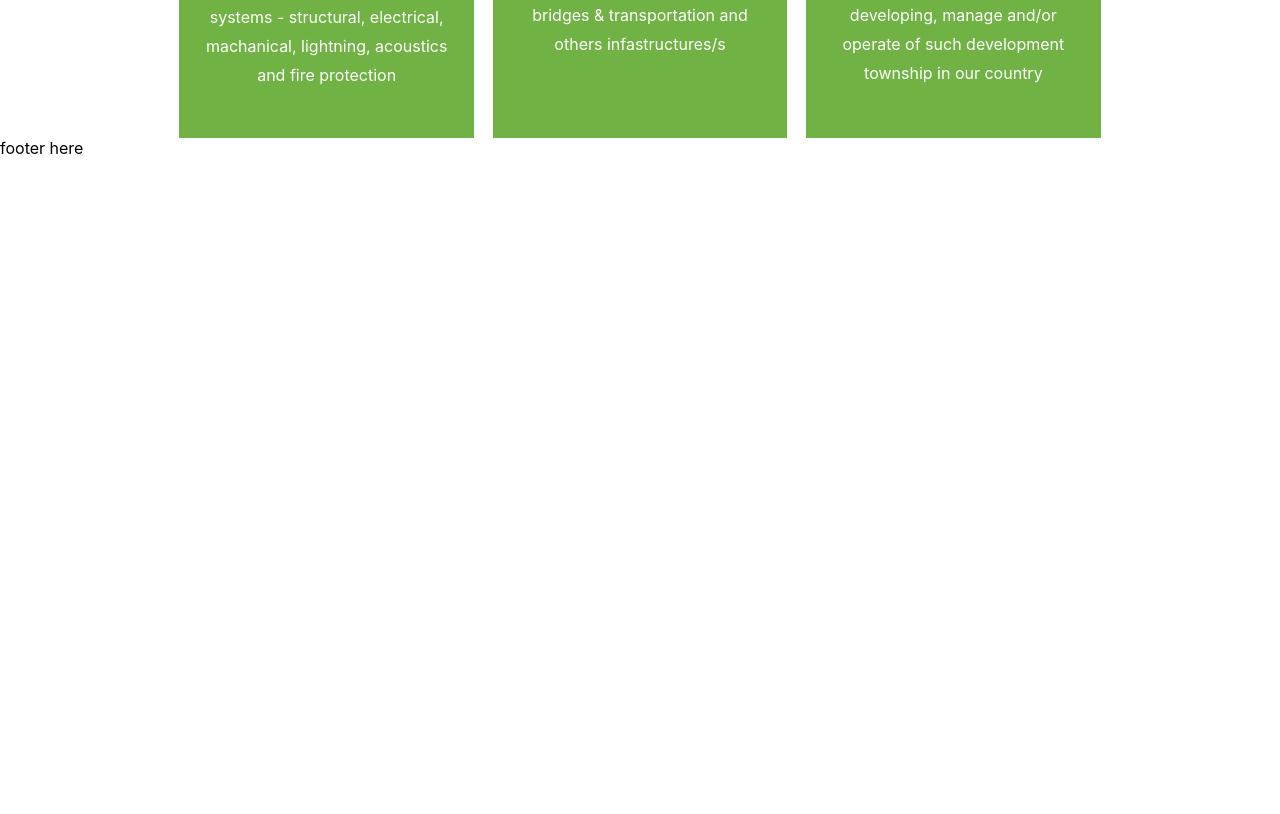
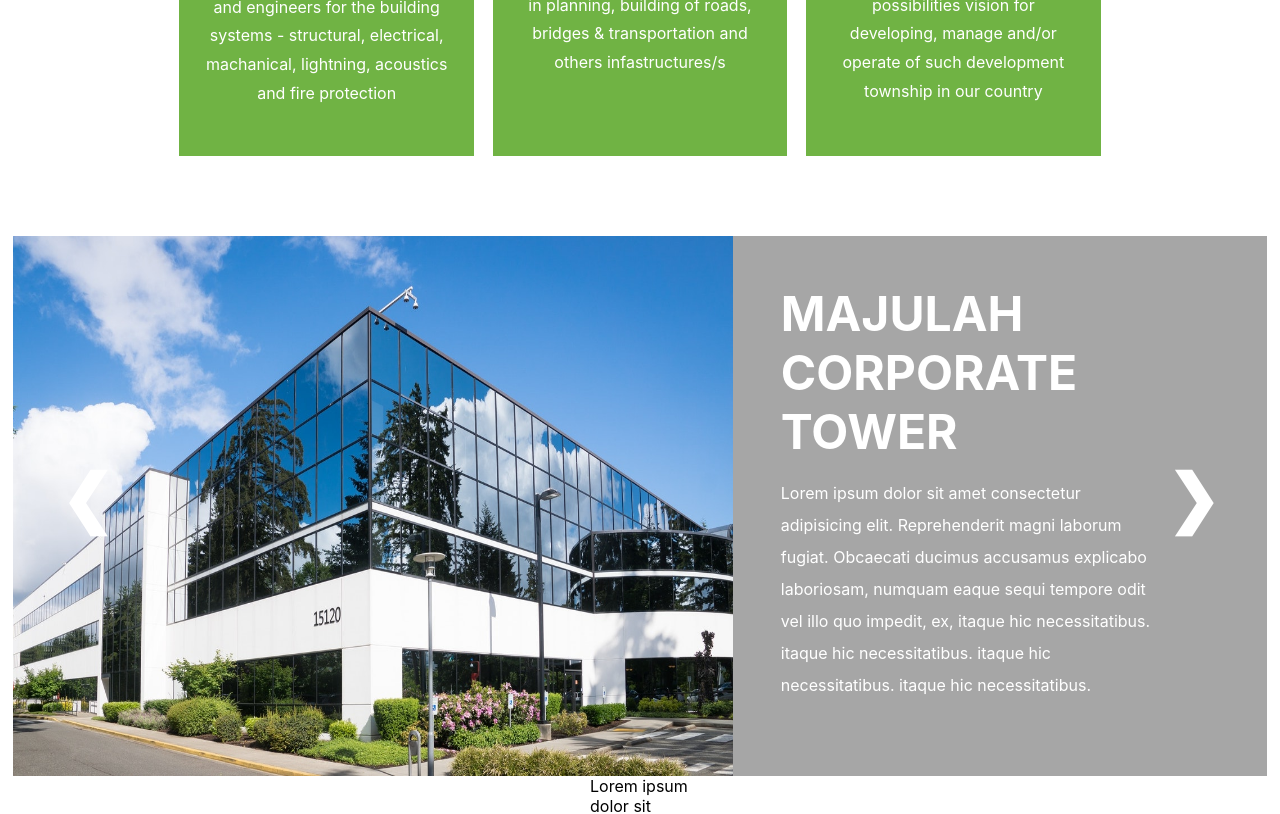
Before and after one commit to AngheloAmir/amir-company-test-1, a Next.js app: page / in a window 1280 px wide. Shown: the part 1240-2054 px from the top of the page. Before the commit the page ends 1398 px from the top, so only its background shows below. Built offline with nearby package versions, Linux system fonts and the light colour scheme.

Commit message:
0.8 carousel completed

```diff
--- a/appdata/home.json
+++ b/appdata/home.json
@@ -5,6 +5,7 @@
         "paragraph": "BMDC is a New Born as one of the Private Organization that help Psur Significant Progress outside Metro Iloilo. Its Flagship Township Development Project in the Municipality of Sta. Barbara of Metro Iloilo to Growth and Attract Business Investors, Ecotourism, Commercial, Industrial, Humanitarian Projects to Rise",
         "btntext": "Learn More"
     },
+
     "cards": {
         "title": "SERVICES",
         "items": [
@@ -24,6 +25,21 @@
                 "text"    :"We are committed to our missions and seeing all possibilities vision for developing, manage and/or operate of such development township in our country"
             }
         ]
+    },
+
+    "slideshow": {
+        "slides": [
+            {
+                "image": "/assets/corporate.jpg",
+                "title": "MAJULAH CORPORATE TOWER",
+                "text": "Lorem ipsum dolor sit amet consectetur adipisicing elit. Reprehenderit magni laborum fugiat. Obcaecati ducimus accusamus explicabo laboriosam, numquam eaque sequi tempore odit vel illo quo impedit, ex, itaque hic necessitatibus.  itaque hic necessitatibus. itaque hic necessitatibus. itaque hic necessitatibus."
+            },
+            {
+                "image": "/assets/estate.jpg",
+                "title": "BREVAS MAJULAH ESTATES",
+                "text": "Lorem ipsum dolor sit amet consectetur adipisicing elit. Reprehenderit magni laborum fugiat. Obcaecati ducimus accusamus explicabo laboriosam, numquam eaque sequi tempore odit vel illo quo impedit, ex, itaque hic necessitatibus.  itaque hic necessitatibus. itaque hic necessitatibus. itaque hic necessitatibus."
+            }
+        ]
     }
 
 }
--- a/components/cardssimple/index.tsx
+++ b/components/cardssimple/index.tsx
@@ -6,12 +6,24 @@ import styles from './cardssimple.module.scss';
   A simple list of cards that has green background.
   @example
   <CardsSimple
-
+    title="SERVICES"
+    items={[
+      {
+          "image"   : "/assets/1.png",
+          "title"   :"Card title",
+          "text"    :"Card text"
+      },
+      {
+          "image"   : "/assets/2.png",
+          "title"   :"Card title",
+          "text"    :"Card text"
+      }]
+    }
   />
  */
 export default function CardsSimple(props :CardsSimpleInterface) {
     return (
-      <div className={styles.cardsContainer}>
+      <section className={styles.cardsContainer} aria-label="cards">
         <h1> { props.title }</h1>
         <div className={styles.cards}>
           { props.items.map((card :CardItem, index :number) => {
@@ -21,6 +33,6 @@ export default function CardsSimple(props :CardsSimpleInterface) {
             })
           }
         </div>
-      </div>
+      </section>
     )
 }
--- /dev/null
+++ b/components/carousel/SlideItem.tsx
@@ -0,0 +1,15 @@
+import React from 'react';
+import { SlideItemsProps } from './interface';
+import styles from './carousel.module.scss';
+
+export default function SlideItem(props :SlideItemsProps) {
+    return (
+        <>
+            <img src={props.image} />
+            <div className={styles.textContainer}>
+                <h1> {props.title} </h1>
+                <p> {props.text} </p>
+            </div>
+        </>
+    );
+}
--- /dev/null
+++ b/components/carousel/carousel.module.scss
@@ -0,0 +1,85 @@
+#carousel {
+    background-color: white;
+    margin: auto;
+    padding-top: 5rem;
+    position: relative;
+    width: 98%;
+
+    .slideContainer {
+        .slideItem {
+            background-color: rgb(166, 166, 166);
+            display: none;
+            -webkit-animation-name: fade;
+            -webkit-animation-duration: 1.5s;
+            animation-name: fade;
+            animation-duration: 1.5s;
+            transition: 1.5s ease;
+
+            img {
+                width: 720px;
+                height: 540px;
+            }
+
+            .textContainer {
+                padding: 3rem;
+                width: 100%;
+
+                h1 {
+                    color: white;
+                    font-size: 3rem;
+                    margin: 0;
+                    width: 1px;
+                }
+
+                p {
+                    color: white;
+                    line-height: 2rem;
+                    width: 85%;
+                }
+            }
+        }
+    }
+}
+
+@-webkit-keyframes fade {
+    from {opacity: .4}
+    to   {opacity: 1}
+}
+
+@keyframes fade {
+    from {opacity: .4}
+    to   {opacity: 1}
+}
+
+.buttons {
+    .prev,
+    .next {
+        cursor: pointer;
+        background-color: transparent;
+        border: 0;
+        border-radius: 0 3px 3px 0;
+        color: white;
+        font-size: 4rem;
+        font-weight: bold;
+        margin-top: -20px;
+        padding: 16px;
+        position: absolute;
+        transition: 0.5s ease;
+        top: 50%;
+        width: auto;
+    }
+
+    .prev {
+        left: 2.5%;
+    }
+
+    .next {
+        right: 2.5%;
+    }
+
+    .prev:hover,
+    .next:hover {
+        background-color: rgba(0, 0, 0, 0.8);
+        opacity: 1;
+    }
+}
--- /dev/null
+++ b/components/carousel/index.tsx
@@ -0,0 +1,66 @@
+import React from 'react';
+import { CarouselProps, SlideItemsProps } from './interface';
+import styles from './carousel.module.scss';
+
+import SlideItem from './SlideItem';
+/**
+ * A Stand-alone carousel for Next.js created by Amir. Optimize to be used with BM website.
+ *
+ * @example
+    <Carousel
+        slides={[
+            {
+                image   :"assets/slide1.png";
+                title   :"First SLIDE";
+                text    :"lorem lorem lorem";
+            }
+        ]}
+    />
+ */
+export default function Carousel(props :CarouselProps) {
+    const [currentSlide, setSlide] = React.useState<number>(0);
+    const MAXSLIDES = props.slides.length;
+
+    function nextSlide() {
+        if((currentSlide + 1) < MAXSLIDES)
+        setSlide(currentSlide + 1);
+    }
+
+    function prevSlide() {
+        if(currentSlide > 0)
+        setSlide(currentSlide - 1);
+    }
+
+    function isCurrentSlide(i :number) {
+        if( i == currentSlide)
+            return styles.slideItem;
+        return styles.slideItem + styles.fade;
+    }
+
+    function willDisplayThisSlide(i :number) {
+        if( i == currentSlide )
+            return { display: 'flex'};
+        return { display: 'none'};
+    }
+
+    return (
+        <section id={styles.carousel} aria-label="galary">
+            <div className={styles.slideContainer}>
+                { props.slides.map((slide :SlideItemsProps, index :number) => {
+                    return (
+                        <div key={index}
+                            className={isCurrentSlide(index)}
+                            style={willDisplayThisSlide(index)}>
+                            <SlideItem { ...slide } />
+                        </div>
+                    )
+                })}
+            </div>
+
+            <div className={styles.buttons}>
+                <button className={styles.prev} onClick={prevSlide}>&#10094;</button>
+                <button className={styles.next} onClick={nextSlide}>&#10095;</button>
+            </div>
+        </section>
+    );
+}
--- /dev/null
+++ b/components/carousel/interface.tsx
@@ -0,0 +1,9 @@
+export interface CarouselProps {
+    slides  :Array<SlideItemsProps>;
+}
+
+export interface SlideItemsProps {
+    image   :string;
+    title   :string;
+    text    :string;
+}
--- a/components/landing/landing.module.scss
+++ b/components/landing/landing.module.scss
@@ -12,7 +12,7 @@ $primary: rgb(112, 179, 68);
     .textContainer {
         position: absolute;
         text-align: right;
-        top: 10%;
+        top: 15vh;
         right: 8%;
         width: 60%;
         z-index: 10;
--- a/layout/MainLayout.tsx
+++ b/layout/MainLayout.tsx
@@ -12,7 +12,7 @@ export default function MainLayout({children}) {
     return (
     <>
         <Head>
-            <title>Brevas Majalah</title>
+            <title>Brevas Majulah</title>
             <meta name="description" content="Brevas Majula home page" />
             <link rel="icon" href="/favicon.ico" />
         </Head>
@@ -27,9 +27,6 @@ export default function MainLayout({children}) {
 
         { children }
 
-        <footer>
-            footer here
-        </footer>
     </>
     );
 }
--- a/pages/index.tsx
+++ b/pages/index.tsx
@@ -1,5 +1,6 @@
-import LandingComponent  from '../components/landing';
+import LandingComponent from '../components/landing';
 import CardSimple       from '../components/cardssimple';
+import Carousel         from '../components/carousel';
 
 import homejson from '../appdata/home.json';
 import styles from '../styles/index.module.scss';
@@ -16,9 +17,14 @@ export default function Home() {
         { ...homejson.cards }
       />
 
+      <Carousel
+        { ...homejson.slideshow }
+      />
 
 
-
+    <p style={{width: '100px', margin: 'auto'}}>
+      Lorem ipsum dolor sit amet consectetur adipisicing elit. Id molestias dignissimos voluptates harum pariatur accusamus magnam quos aut non eius atque exercitationem dolor excepturi architecto optio provident iure blanditiis odio, illum eos fuga ducimus itaque amet! Maiores ipsam velit praesentium debitis, aliquid vel, nulla ea inventore obcaecati ducimus quas. Libero sunt explicabo ad non iusto assumenda laborum reprehenderit a. Aliquam illum dolorem enim! Corporis similique voluptatum optio fugit necessitatibus soluta ab esse cumque distinctio, possimus placeat excepturi veritatis magnam facere aliquid eum, suscipit labore! Alias officia eum perspiciatis eaque, omnis ratione corporis molestias officiis repellat deleniti quas expedita accusantium quaerat.
+    </p>
     </div>
   )
 }
```
Also changed, not shown: components/cardssimple/Card.tsx (line endings or trailing spaces), public/assets/corporate.jpg (added), public/assets/estate.jpg (added).
